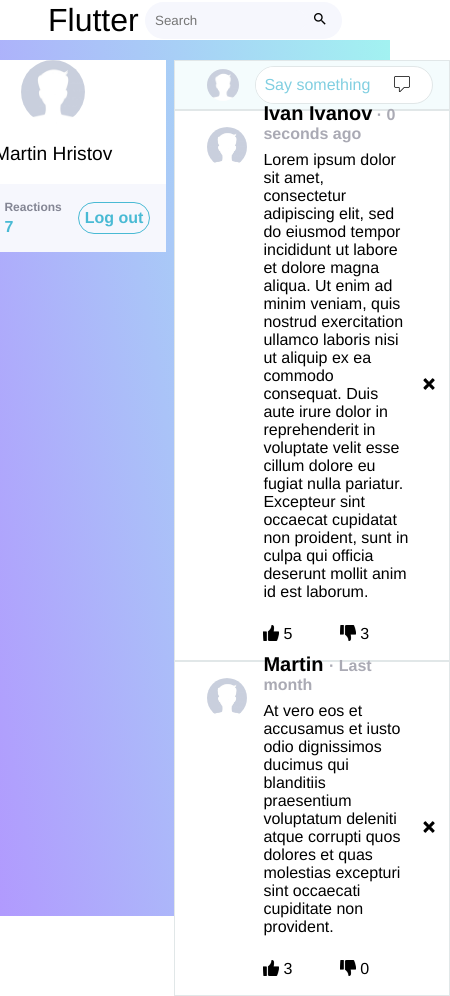
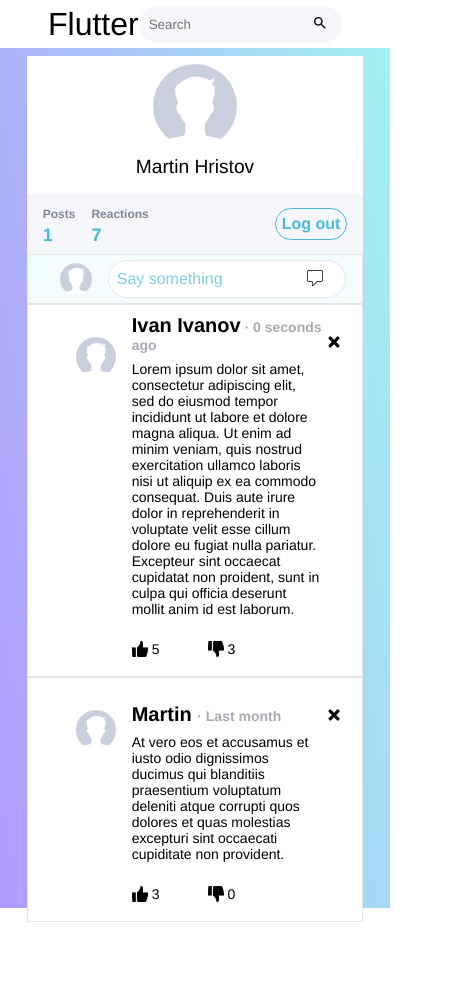
Before and after one commit to Hristov98/fmi-Front-End-Web, a plain HTML site: page Homework 1/html/profile.html in a window 390 px wide. Shown: the whole page, 450 px wide, since content can reach past the window. After the commit the page ends 922 px from the top, so only its background shows below. Drawn offline with Linux system fonts and the light colour scheme.

Commit message:
Modify design and add responsive css

```diff
--- a/Homework 1/css/login.css
+++ b/Homework 1/css/login.css
@@ -4,14 +4,12 @@ html {
 }
 
 body {
-    font-size: 16px;
-    height: 100%;
-
-    background-image: linear-gradient(-100deg, #a2f2f1 0%, #b19afe 100%);
-
     display: flex;
     justify-content: center;
     align-items: center;
+    font-size: 16px;
+    height: 100%;
+    background-image: linear-gradient(-100deg, #a2f2f1 0%, #b19afe 100%);
 }
 
 * {
@@ -23,7 +21,7 @@ section {
     flex-direction: column;
 
     max-width: 32rem;
-    width: 90%;
+    width: 75%;
     padding: 2.5rem;
     background-color: white;
     border-radius: 5px;
--- a/Homework 1/css/profile.css
+++ b/Homework 1/css/profile.css
@@ -6,7 +6,7 @@ html {
 body {
     font-size: 16px;
     height: 100%;
-    margin: 0px;
+    margin: 0rem;
 }
 
 * {
@@ -18,7 +18,7 @@ body {
     flex-direction: row;
     justify-content: space-between;
     align-items: center;
-    height: 2.5rem;
+    height: 3rem;
 }
 
 h1 {
@@ -64,7 +64,7 @@ main {
     justify-content: center;
     align-items: flex-start;
     height: 100%;
-    padding: 1rem;
+    padding: 0.5rem;
     background-image: linear-gradient(-100deg, #a2f2f1 0%, #b19afe 100%);
 }
 
@@ -79,13 +79,16 @@ main {
 }
 
 .profileField img {
-    max-width: 4rem;
-    max-height: 4rem;
+    max-width: 5.25rem;
+    max-height: 5.25rem;
     border-radius: 50%;
+    padding: 0.5rem;
 }
 
 .profileName {
     font-size: 1.2rem;
+    margin-top: 0rem;
+    margin-bottom: 1rem;
 }
 
 .profileStats {
@@ -94,6 +97,7 @@ main {
     justify-content: space-between;
     align-items: center;
     width: 100%;
+    height: 3.75rem;
     background-color: #f6f7fd;
 }
 
@@ -112,10 +116,12 @@ main {
 }
 
 .counterNumber {
+    font-size: 1.125rem;
     font-weight: bold;
     color: #49bad4;
     margin-top: 0.25rem;
     margin-left: 1rem;
+    margin-bottom: 0.75rem;
 }
 
 #logOutButton {
@@ -162,7 +168,7 @@ main {
 .inputMessage {
     display: flex;
     justify-content: space-around;
-    padding: 0px;
+    padding: 0rem;
     height: 75%;
     width: 100%;
     margin-right: 1rem;
@@ -209,18 +215,21 @@ main {
 }
 
 ul {
-    padding: 0px;
-    margin: 0px;
+    padding: 0rem;
+    margin: 0rem;
 }
 
 li {
     display: flex;
     border: 1px solid #e1e7e8;
+    padding: 1rem;
 }
 
 .post {
     display: flex;
     flex-direction: column;
+    min-height: 7rem;
+    font-size: 0.875rem;
 }
 
 .postInfo {
@@ -245,29 +254,14 @@ li {
     color: #aaaab4;
 }
 
-.closeButton {
-    border: none;
-    background-color: white;
-    font-weight: bold;
-    color: #898b97;
-    margin-right: 0.5rem;
-}
-
-.closeButton img {
-    width: 0.75rem;
-    height: 0.75rem;
-    border: none;
-}
-
 .postContent {
-    width: 95%;
     margin: 0.5rem 0rem;
 }
 
 .postLikes {
     display: flex;
     justify-content: flex-start;
-    margin: 1rem 0rem;
+    margin-top: 1rem;
 }
 
 .likes,
@@ -281,13 +275,28 @@ li {
     border: none;
     background-color: white;
     padding: 0rem;
-    margin-left: 0px;
+    margin-left: 0rem;
     margin-right: 0.25rem;
 }
 
 .likeButton img {
     width: 1rem;
     height: 1rem;
+}
+
+.closeButton {
+    border: none;
+    align-self: flex-start;
+    background-color: white;
+    font-weight: bold;
+    color: #898b97;
+    margin-top: 0.9rem;
+}
+
+.closeButton img {
+    width: 0.75rem;
+    height: 0.75rem;
+    border: none;
 }
 
 button:focus {
@@ -297,3 +306,32 @@ button:focus {
 button:hover {
     cursor: pointer;
 }
+
+@media only screen and (max-width: 890px) {
+    .pageHeader {
+        justify-content: center;
+    }
+
+    #searchField {
+        width: 70%;
+        margin: none;
+    }
+
+    main {
+        flex-direction: column;
+        justify-content: flex-start;
+        align-items: center;
+    }
+
+    .profileField {
+        max-width: none;
+        width: 90%;
+        margin: 0rem;
+    }
+
+    .contentField {
+        max-width: none;
+        width: 90%;
+        margin: 0rem;
+    }
+}
--- a/Homework 1/css/registration.css
+++ b/Homework 1/css/registration.css
@@ -3,16 +3,13 @@ html {
     width: 100%;
  }
 
-
 body {
-    font-size: 16px;
-    height: 100%;
-
-    background-image: linear-gradient(-100deg, #a2f2f1 0%, #b19afe 100%);
-
     display: flex;
     justify-content: center;
     align-items: center;
+    font-size: 16px;
+    height: 100%;
+    background-image: linear-gradient(-100deg, #a2f2f1 0%, #b19afe 100%);
 }
 
 * {
@@ -24,7 +21,7 @@ section {
     flex-direction: column;
 
     max-width: 32rem;
-    width: 90%;
+    width: 75%;
     padding: 2.5rem;
     background-color: white;
     border-radius: 5px;
```
